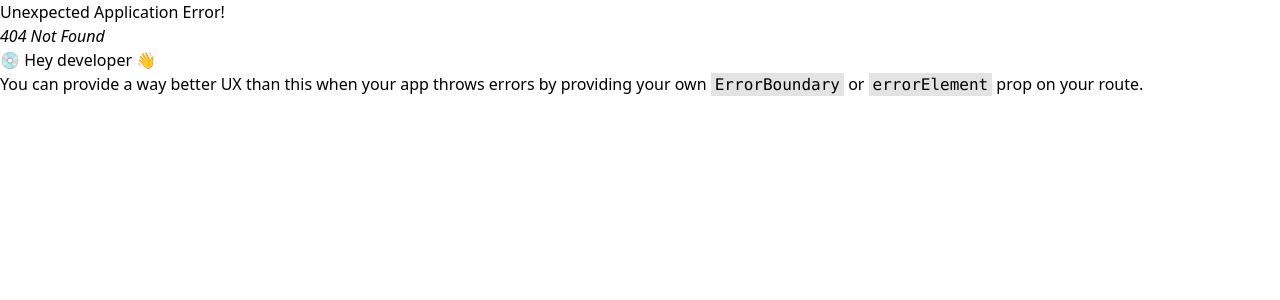
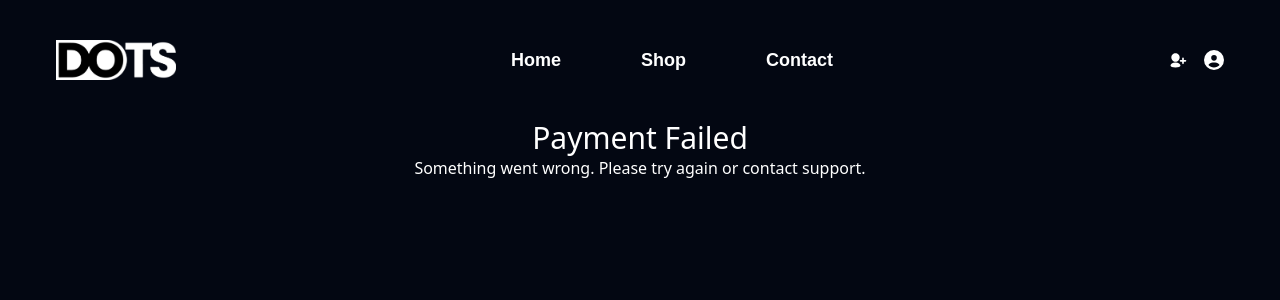
Before and after one commit to Milinda-Jayawardhana/DOTS_NEW, a React (Vite) app in the folder frontend/: page /payment-failed in a window 1280 px wide. Before the commit this address had no page. Shown: the top 300 px of the page. Built offline with nearby package versions, Linux system fonts and the light colour scheme; a web font is replaced by a local one.

Commit message:
add payment components to frontend

```diff
--- /dev/null
+++ b/frontend/src/Components/Payment-Cancelled.jsx
@@ -0,0 +1,9 @@
+import React from "react";
+
+export default function PaymentCancelled() {
+  return (
+    <div className="p-6 text-center">
+      <h1 className="text-2xl font-bold text-red-600">Payment Cancelled ❌</h1>
+    </div>
+  );
+}
--- /dev/null
+++ b/frontend/src/Components/Payment-Success.jsx
@@ -0,0 +1,10 @@
+// pages/payment-success.js
+import React from "react";
+
+export default function PaymentSuccess() {
+  return (
+    <div className="p-6 text-center">
+      <h1 className="text-2xl font-bold text-green-600">Payment Successful 🎉</h1>
+    </div>
+  );
+}
--- /dev/null
+++ b/frontend/src/Components/Payment-failed.jsx
@@ -0,0 +1,11 @@
+// pages/payment-failed.js
+import React from "react";
+
+export default function PaymentFailed() {
+    return (
+      <div className="text-center">
+        <h1 className="text-3xl">Payment Failed</h1>
+        <p>Something went wrong. Please try again or contact support.</p>
+      </div>
+    );
+  }
--- a/frontend/src/main.jsx
+++ b/frontend/src/main.jsx
@@ -12,6 +12,9 @@ import Admin from './Pages/Admin.jsx';
 import AdminAddItems from './Pages/AdminAddItems.jsx';
 import AdminOrders from './Pages/AdminOrders.jsx'; // Import AdminOrders if needed
 import AdminComments from './Pages/AdminComments.jsx';
+import PaymentSuccess from './Components/Payment-Success.jsx';
+import PaymentFailed from './Components/Payment-failed.jsx';
+import PaymentCancelled from './Components/Payment-Cancelled.jsx';
 
 
 
@@ -31,6 +34,9 @@ const router = createBrowserRouter([
       { path: '/admin/add-items', element: <AdminAddItems /> },
       { path: '/admin/orders', element: <AdminOrders /> },
       { path: '/admin/comments', element: <AdminComments /> },
+      { path: '/payment-success', element: <PaymentSuccess /> },
+      { path: '/payment-failed', element: <PaymentFailed /> },
+      { path: '/payment-canceled', element: <PaymentCancelled /> },
 
     ],
   }
```
Also changed, not shown: 2 other files (tests, documents, lock files or other folders).
